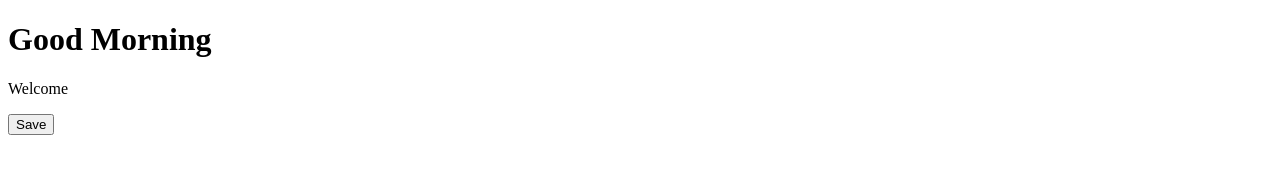
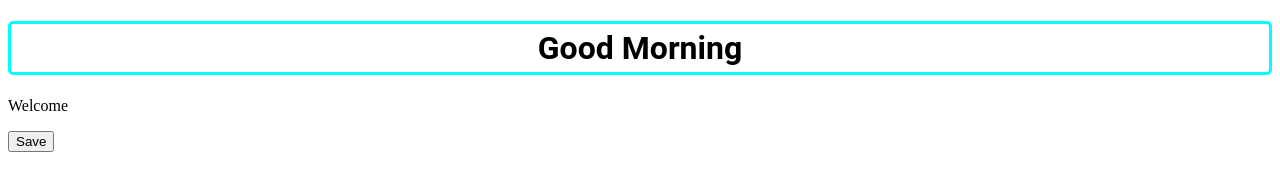
Before and after one commit to justdocheck/CSS-file, a plain HTML site: page Zomata/index.html in a window 1280 px wide. Drawn offline with Linux system fonts and the light colour scheme.

Commit message:
added css file

```diff
--- a/Zomata/index.html
+++ b/Zomata/index.html
@@ -4,9 +4,10 @@
     <meta charset="UTF-8">
     <meta name="viewport" content="width=device-width, initial-scale=1.0">
     <title>Document</title>
+    <link rel="stylesheet" href="style.css">
 </head>
 <body>
-    <h1>Good Morning</h1>
+    <h1 class="head">Good Morning</h1>
     <p>Welcome</p>
     <button>Save</button>
 </body>
--- /dev/null
+++ b/Zomata/style.css
@@ -0,0 +1,7 @@
+.head{
+    font-family: roboto;
+    border-radius: 5px;
+    border: 3px solid aqua;
+    padding: 5px;
+    text-align: center;
+}
```
